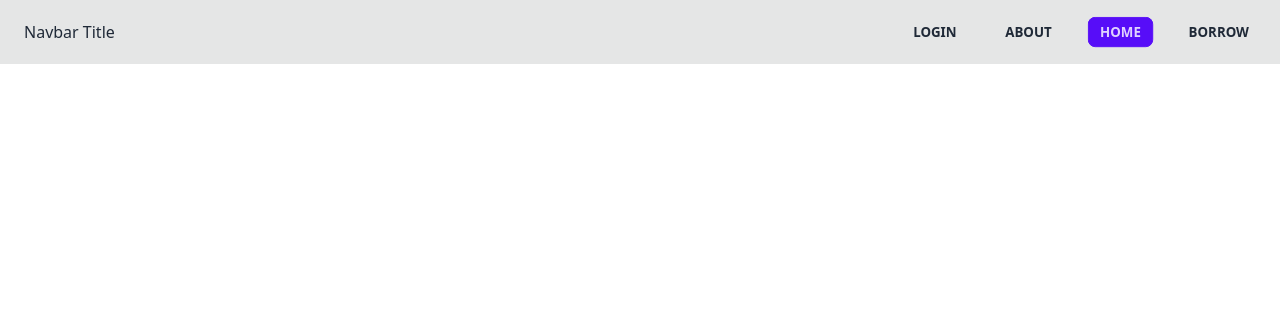
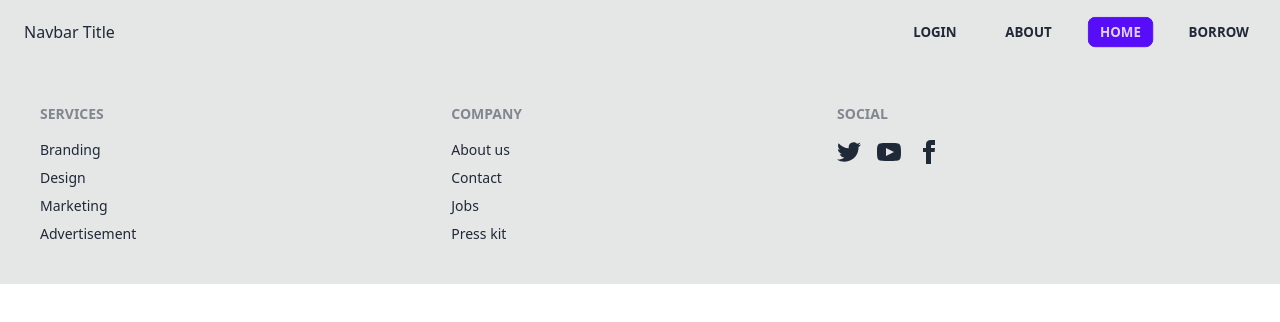
Before and after one commit to Jubayer-Ahmed-Sajid/Library-management-client-site, a React (Vite) app: page / in a window 1280 px wide. Shown: the top 322 px of the page. Built offline with nearby package versions, Linux system fonts and the light colour scheme.

Commit message:
footer added

```diff
--- a/src/App.jsx
+++ b/src/App.jsx
@@ -1,12 +1,13 @@
-import { Children } from "react";
 import MainLayout from "./components/Layout/MainLayout";
 import { Outlet } from "react-router-dom";
+import Footer from "./components/Footer";
 
 const App = () => {
     return (
-        <div>
+        <div className="max-w-7xl mx-auto">
             <MainLayout >
             <Outlet></Outlet>
+            <Footer></Footer>
             </MainLayout>
 
         </div>
--- /dev/null
+++ b/src/components/Footer.jsx
@@ -0,0 +1,30 @@
+const Footer = () => {
+    return (
+        <footer className="footer p-10 bg-base-300 text-base-content">
+            <nav>
+                <header className="footer-title">Services</header>
+                <a className="link link-hover">Branding</a>
+                <a className="link link-hover">Design</a>
+                <a className="link link-hover">Marketing</a>
+                <a className="link link-hover">Advertisement</a>
+            </nav>
+            <nav>
+                <header className="footer-title">Company</header>
+                <a className="link link-hover">About us</a>
+                <a className="link link-hover">Contact</a>
+                <a className="link link-hover">Jobs</a>
+                <a className="link link-hover">Press kit</a>
+            </nav>
+            <nav>
+                <header className="footer-title">Social</header>
+                <div className="grid grid-flow-col gap-4">
+                    <a><svg xmlns="http://www.w3.org/2000/svg" width="24" height="24" viewBox="0 0 24 24" className="fill-current"><path d="M24 4.557c-.883.392-1.832.656-2.828.775 1.017-.609 1.798-1.574 2.165-2.724-.951.564-2.005.974-3.127 1.195-.897-.957-2.178-1.555-3.594-1.555-3.179 0-5.515 2.966-4.797 6.045-4.091-.205-7.719-2.165-10.148-5.144-1.29 2.213-.669 5.108 1.523 6.574-.806-.026-1.566-.247-2.229-.616-.054 2.281 1.581 4.415 3.949 4.89-.693.188-1.452.232-2.224.084.626 1.956 2.444 3.379 4.6 3.419-2.07 1.623-4.678 2.348-7.29 2.04 2.179 1.397 4.768 2.212 7.548 2.212 9.142 0 14.307-7.721 13.995-14.646.962-.695 1.797-1.562 2.457-2.549z"></path></svg></a>
+                    <a><svg xmlns="http://www.w3.org/2000/svg" width="24" height="24" viewBox="0 0 24 24" className="fill-current"><path d="M19.615 3.184c-3.604-.246-11.631-.245-15.23 0-3.897.266-4.356 2.62-4.385 8.816.029 6.185.484 8.549 4.385 8.816 3.6.245 11.626.246 15.23 0 3.897-.266 4.356-2.62 4.385-8.816-.029-6.185-.484-8.549-4.385-8.816zm-10.615 12.816v-8l8 3.993-8 4.007z"></path></svg></a>
+                    <a><svg xmlns="http://www.w3.org/2000/svg" width="24" height="24" viewBox="0 0 24 24" className="fill-current"><path d="M9 8h-3v4h3v12h5v-12h3.642l.358-4h-4v-1.667c0-.955.192-1.333 1.115-1.333h2.885v-5h-3.808c-3.596 0-5.192 1.583-5.192 4.615v3.385z"></path></svg></a>
+                </div>
+            </nav>
+        </footer>
+    );
+};
+
+export default Footer;
--- a/src/components/Layout/SideNav.jsx
+++ b/src/components/Layout/SideNav.jsx
@@ -1,4 +1,3 @@
-import React from 'react';
 import { NavLink } from 'react-router-dom';
 const SideNav = () => {
     return (
```
